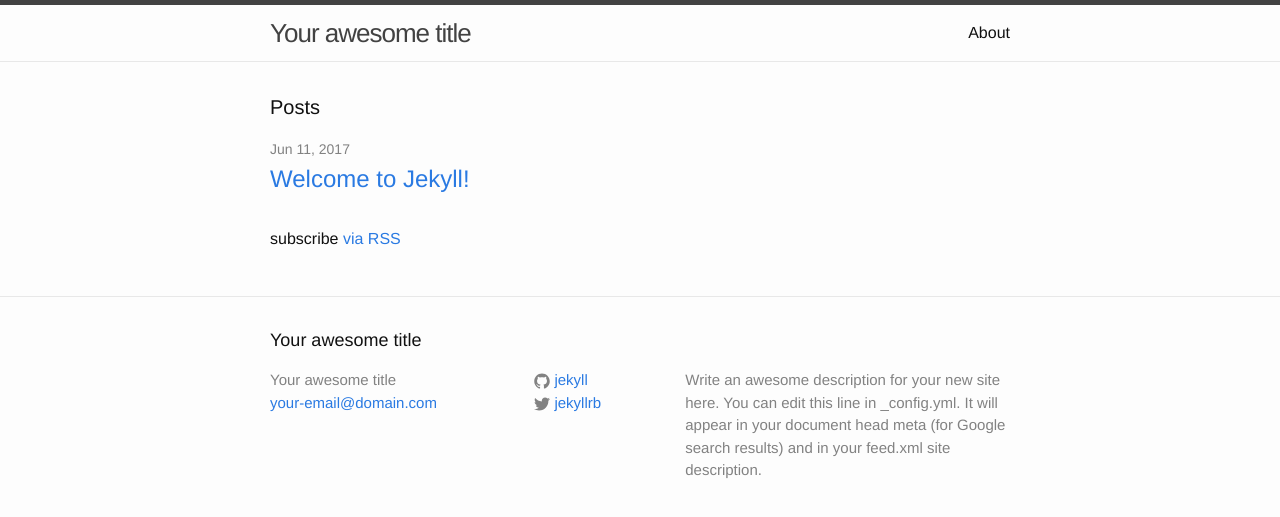
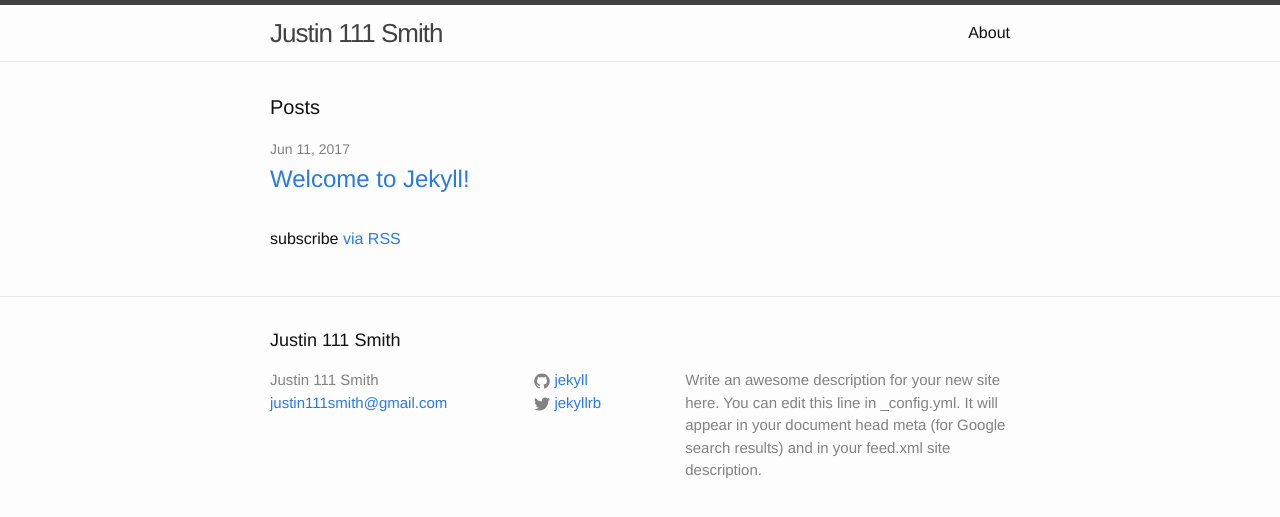
Before and after one commit to justin111smith/justin111smith.github.io, a Jekyll site: the page built from index.html, in a window 1280 px wide. Shown: the top 517 px of the page. Built offline with Jekyll 4.4.1, drawn with Linux system fonts in a browser that asks for light colours.

Commit message:
Title and email entered

```diff
--- a/_config.yml
+++ b/_config.yml
@@ -6,8 +6,8 @@
 # 'jekyll serve'. If you change this file, please restart the server process.
 
 # Site settings
-title: Your awesome title
-email: your-email@domain.com
+title: Justin 111 Smith
+email: justin111smith@gmail.com
 description: > # this means to ignore newlines until "baseurl:"
   Write an awesome description for your new site here. You can edit this
   line in _config.yml. It will appear in your document head meta (for
```
